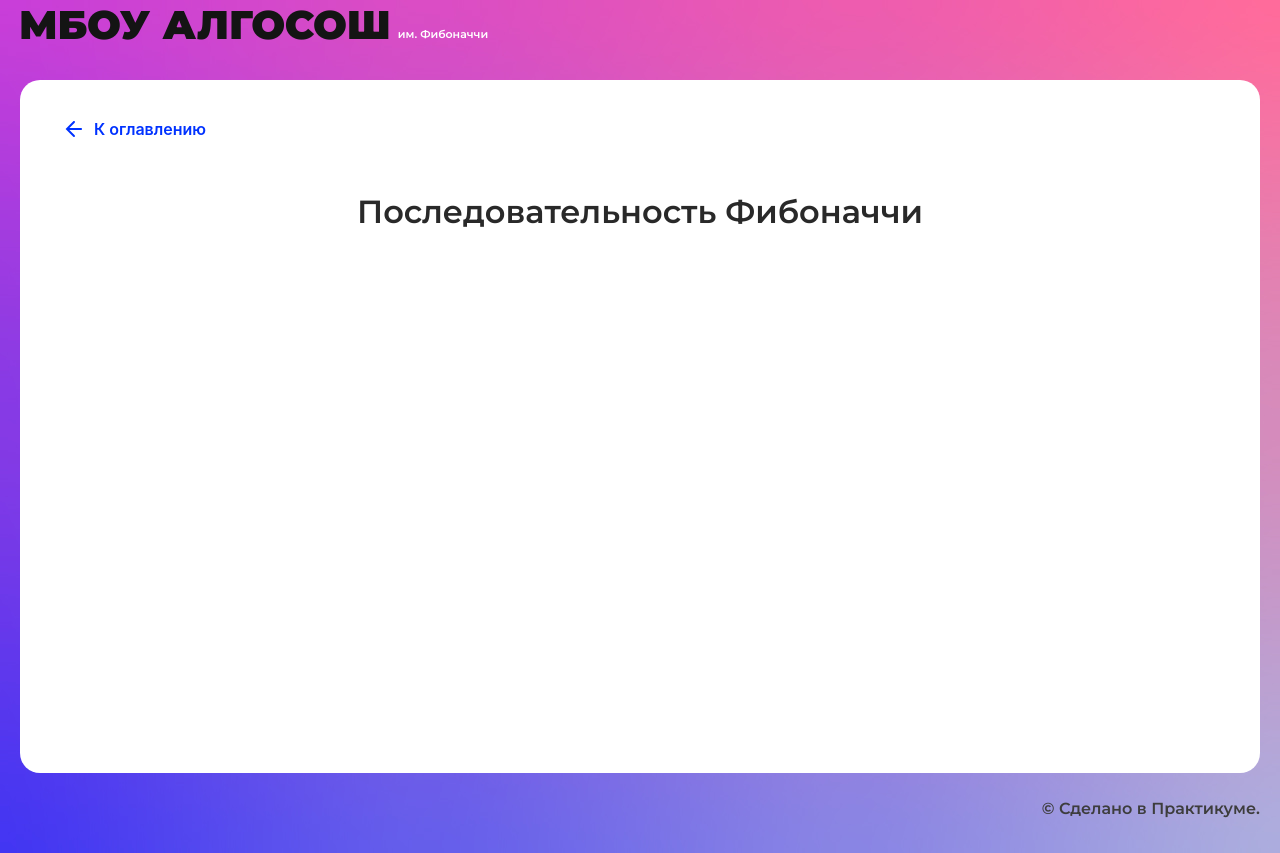
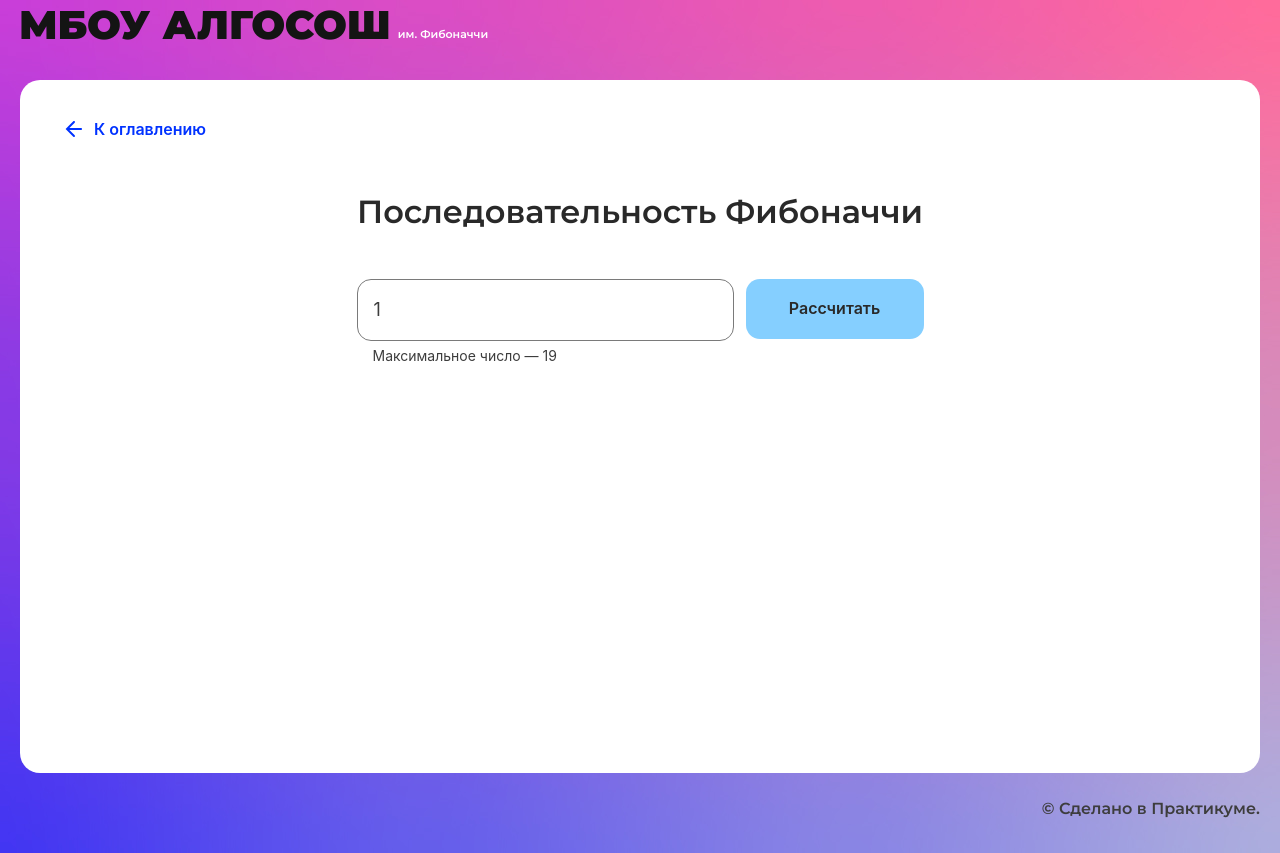
Before and after one commit to Termit7000/algososh, a React (Create React App) app: page /fibonacci in a window 1280 px wide. Built offline with nearby package versions, Linux system fonts and the light colour scheme.

Commit message:
add fibonacci

```diff
--- /dev/null
+++ b/src/components/fibonacci-page/fibonacci-page.module.css
@@ -0,0 +1,44 @@
+.container {
+    margin-top: 48px;
+    display: flex;
+    flex-direction: column;
+    align-items: center;
+}
+
+.form {
+    max-width: 567px;
+    display: flex;
+}
+
+.input {
+    width: 377px;
+    margin-right: 12px;
+}
+
+.button {
+    width: 178px;
+}
+
+.result {
+    margin-top: 48px;
+    display: flex;
+    flex-wrap: wrap;
+    column-gap: 16px;
+    row-gap: 48px;
+}
+
+.item {
+    display: flex;
+    flex-direction: column;
+    row-gap: 8px;
+}
+
+.text {
+    margin: 0;
+    font-family: 'Roboto';
+    font-style: normal;
+    font-weight: 400;
+    font-size: 18px;
+    line-height: 22px;
+    color: #3D3D3D;
+}
--- a/src/components/fibonacci-page/fibonacci-page.tsx
+++ b/src/components/fibonacci-page/fibonacci-page.tsx
@@ -1,10 +1,85 @@
-import React from "react";
+import React, { FormEvent, useState } from "react";
 import { SolutionLayout } from "../ui/solution-layout/solution-layout";
 
+import { Input } from "../ui/input/input";
+import { Button } from "../ui/button/button";
+import { Circle } from "../ui/circle/circle";
+
+import styles from './fibonacci-page.module.css';
+import { fibonacci } from "./fibonacci-utils";
+import { SHORT_DELAY_IN_MS } from "../../constants/delays";
+import { delay } from "../../utils";
+
+const DELAY = SHORT_DELAY_IN_MS;
+const MAX_VALUE = 19;
+
 export const FibonacciPage: React.FC = () => {
+  const [inputValue, setValue] = useState<number>(1);
+  const [isLoader, setLoader] = useState<boolean>(false);
+  const [submitEnabled, setSubmitEnabled] = useState<boolean>(true);
+
+  const [data, setData] = useState<number[]>([]);
+
+  const changeHandler = (e: React.ChangeEvent<HTMLInputElement>) => {
+    const value = e.target.valueAsNumber || 1;
+    setValue(value);
+    setSubmitEnabled(value<=MAX_VALUE);
+  }
+
+  const submitHandler = async (e: FormEvent) => {
+    e.preventDefault();
+
+    setData([]);
+    setLoader(true);
+
+    const gen = fibonacci(inputValue + 1);
+
+    for (let value of gen) {
+      setData(prev => [...prev, value]);
+      await delay(DELAY);
+    }
+
+    setLoader(false);
+  };
+
   return (
     <SolutionLayout title="Последовательность Фибоначчи">
 
+      <div className={styles.container}>
+
+        <form className={styles.form} onSubmit={submitHandler}>
+          <Input
+            type="number"
+            disabled={isLoader}
+            value={inputValue}
+            onChange={changeHandler}
+            isLimitText={true}
+            maxLength={2}
+            max={MAX_VALUE}
+            min={1}
+            extraClass={styles.input}
+            placeholder="Введите текст" />
+
+          <Button
+            disabled={!submitEnabled}
+            isLoader={isLoader}
+            extraClass={styles.button}
+            type="submit"
+            text="Рассчитать" />
+        </form>
+
+        <div className={styles.result}>
+
+          {data.length > 0 && data.map((i, index) => {
+
+            return (
+              <div key={i + '-' + index} className={styles.item}>
+                <Circle letter={String(i)} />
+                <p className={styles.text}>{index}</p>
+              </div>)
+          })}
+        </div>
+      </div>
     </SolutionLayout>
   );
 };
--- /dev/null
+++ b/src/components/fibonacci-page/fibonacci-utils.tsx
@@ -0,0 +1,18 @@
+
+export function* fibonacci(n: number) {
+
+    let a = 1;
+    let b = 1;
+    for (let i = 1; i <= n; i++) {
+
+        if (i<3) {
+            yield 1;
+            continue;
+        }
+
+        let c = a + b;
+        a = b;
+        b = c;
+        yield c;
+    }
+}
--- a/src/components/string/string-utils.tsx
+++ b/src/components/string/string-utils.tsx
@@ -1,6 +1,3 @@
-
-export const delay = (ms: number) => new Promise(resolve => setTimeout(resolve, ms));
-
 export const selectionSort = async (
     arr: string[],
     handleCurrents: (indexes: number[]) => Promise<void>,
--- a/src/components/string/string.tsx
+++ b/src/components/string/string.tsx
@@ -1,18 +1,20 @@
 import React, { FormEvent, useState } from "react";
 
+import { SolutionLayout } from "../ui/solution-layout/solution-layout";
 import { Input } from "../ui/input/input";
-import { SolutionLayout } from "../ui/solution-layout/solution-layout";
 import { Button } from "../ui/button/button";
 import { Circle } from "../ui/circle/circle";
 
 import { ElementStates } from "../../types/element-states";
 
 import { useEventsSort } from "./string-sort-hook";
-import { delay, selectionSort } from "./string-utils";
+import { selectionSort } from "./string-utils";
 
 import styles from './string.module.css';
+import { DELAY_IN_MS } from "../../constants/delays";
+import { delay } from "../../utils";
 
-const DELAY = 500;
+const DELAY = DELAY_IN_MS;
 
 export const StringComponent: React.FC = () => {
 
--- /dev/null
+++ b/src/utils/index.tsx
@@ -0,0 +1 @@
+export const delay = (ms: number) => new Promise(resolve => setTimeout(resolve, ms));
--- a/tsconfig.json
+++ b/tsconfig.json
@@ -1,6 +1,7 @@
 {
   "compilerOptions": {
     "target": "es5",
+    "downlevelIteration": true,
     "lib": ["dom", "dom.iterable", "esnext"],
     "allowJs": true,
     "skipLibCheck": true,
@@ -14,7 +15,7 @@
     "resolveJsonModule": true,
     "isolatedModules": true,
     "noEmit": true,
-    "jsx": "react-jsx"
+    "jsx": "react-jsx",
   },
   "include": ["src"]
 }
```
